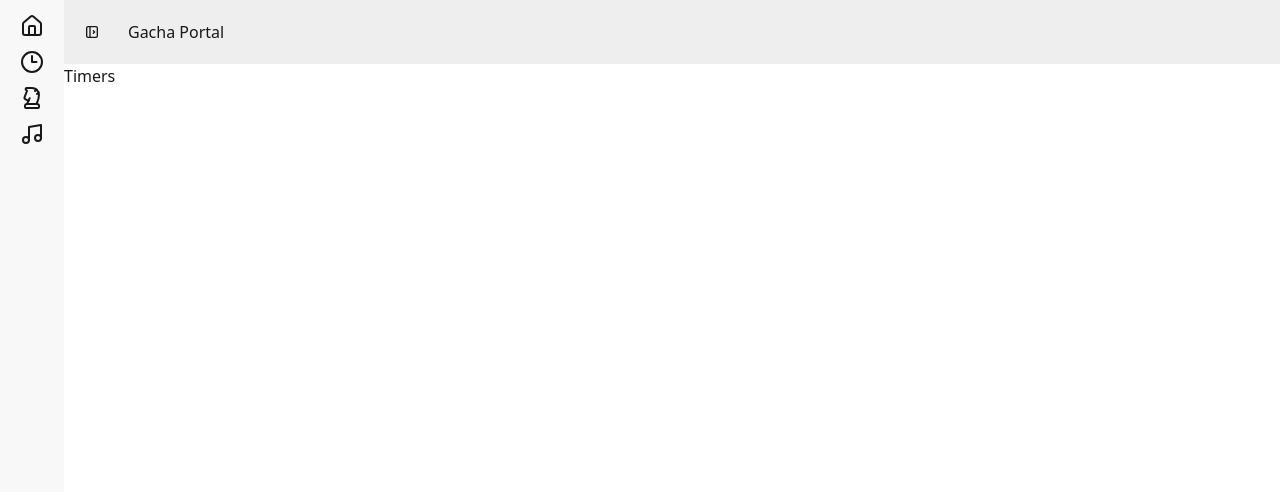
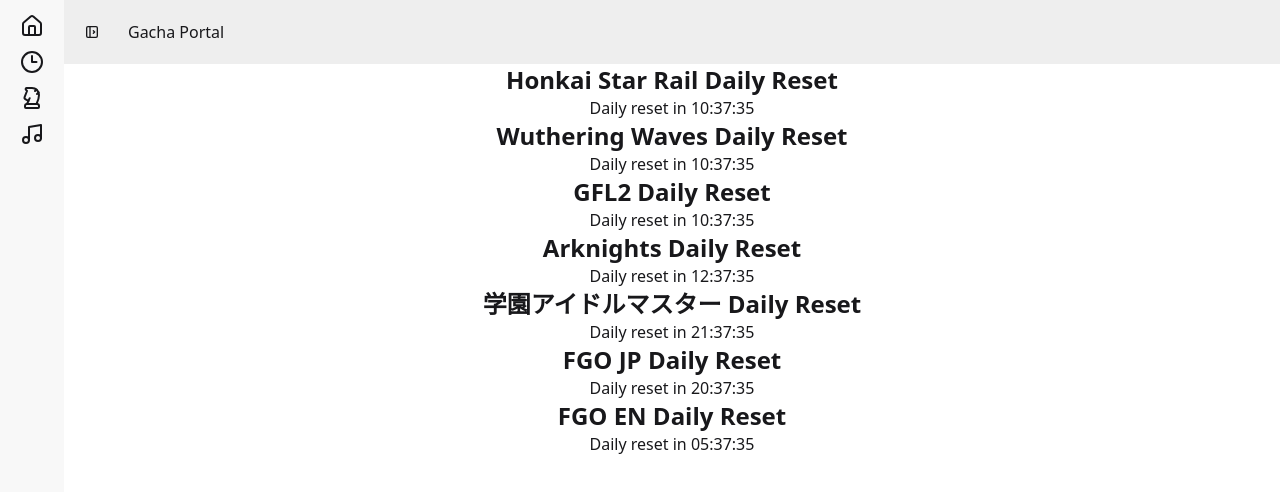
Before and after one commit to jbillote/daily-portal-web, a SvelteKit app in the folder frontend/: page /timers in a window 1280 px wide. Shown: the top 492 px of the page. Built offline with nearby package versions, Linux system fonts and the light colour scheme.

Commit message:
feat: daily reset timers

```diff
--- a/frontend/package.json
+++ b/frontend/package.json
@@ -24,6 +24,7 @@
 		"@lucide/svelte": "^0.554.0",
 		"@tailwindcss/vite": "^4.1.17",
 		"daisyui": "^5.5.5",
+		"luxon": "^3.7.2",
 		"tailwindcss": "^4.1.17"
 	}
 }
--- a/frontend/src/routes/timers/+page.svelte
+++ b/frontend/src/routes/timers/+page.svelte
@@ -1 +1,83 @@
-Timers
+<script lang="ts">
+	import { DateTime } from  "luxon";
+	import { onMount } from "svelte";
+
+	let time = $state(DateTime.now());
+
+	// Might not have to use $state to save resources
+	// Use $state for now so it gets updated right away, though this shouldn't happen often
+	// TODO: Look into potential better ways to get to next reset time
+	let hoyoSlopDailyReset = $state(DateTime.utc().set({ hour: 9, minute: 0, second: 0, millisecond: 0 }));
+	let gkmsDailyReset = $state(DateTime.utc().set({ hour: 20, minute: 0, second: 0, millisecond: 0 }));
+	let arknightsDailyReset = $state(DateTime.utc().set({ hour: 11, minute: 0, second: 0, millisecond: 0 }));
+	let fgoJPDailyReset = $state(DateTime.utc().set({ hour: 19, minute: 0, second: 0, millisecond: 0 }));
+	let fgoENDailyReset = $state(DateTime.utc().set({ hour: 4, minute: 0, second: 0, millisecond: 0 }));
+
+	onMount(() => {
+		const interval = setInterval(() => {
+			time = DateTime.now();
+		}, 1000);
+
+		hoyoSlopDailyReset = hoyoSlopDailyReset.diff(time).valueOf() < 0 ? hoyoSlopDailyReset.plus({ days: 1 }) : hoyoSlopDailyReset;
+		gkmsDailyReset = gkmsDailyReset.diff(time).valueOf() < 0 ? gkmsDailyReset.plus({ days: 1 }) : gkmsDailyReset;
+		arknightsDailyReset = arknightsDailyReset.diff(time).valueOf() < 0 ? arknightsDailyReset.plus({ days: 1 }) : arknightsDailyReset;
+		fgoJPDailyReset = fgoJPDailyReset.diff(time).valueOf() < 0 ? fgoJPDailyReset.plus({ days: 1 }) : fgoJPDailyReset;
+		fgoENDailyReset = fgoENDailyReset.diff(time).valueOf() < 0 ? fgoENDailyReset.plus({ days: 1 }) : fgoENDailyReset;
+
+		return () => {
+			clearInterval(interval)
+		};
+	});
+</script>
+
+<div class="text-center">
+	<div class="text-2xl font-bold">Honkai Star Rail Daily Reset</div>
+	<div class="tooltip">
+		<div class="tooltip-content">
+			<span>{hoyoSlopDailyReset.toLocal().toFormat("EEEE MMMM d, yyyy HH:mm:ss")}</span>
+		</div>
+		<div>Daily reset in {hoyoSlopDailyReset.diff(time).toFormat("hh:mm:ss")}</div>
+	</div>
+	<div class="text-2xl font-bold">Wuthering Waves Daily Reset</div>
+	<div class="tooltip">
+		<div class="tooltip-content">
+			<span>{hoyoSlopDailyReset.toLocal().toFormat("EEEE MMMM d, yyyy HH:mm:ss")}</span>
+		</div>
+		<div>Daily reset in {hoyoSlopDailyReset.diff(time).toFormat("hh:mm:ss")}</div>
+	</div>
+	<div class="text-2xl font-bold">GFL2 Daily Reset</div>
+	<div class="tooltip">
+		<div class="tooltip-content">
+			<span>{hoyoSlopDailyReset.toLocal().toFormat("EEEE MMMM d, yyyy HH:mm:ss")}</span>
+		</div>
+		<div>Daily reset in {hoyoSlopDailyReset.diff(time).toFormat("hh:mm:ss")}</div>
+	</div>
+	<div class="text-2xl font-bold">Arknights Daily Reset</div>
+	<div class="tooltip">
+		<div class="tooltip-content">
+			<span>{arknightsDailyReset.toLocal().toFormat("EEEE MMMM d, yyyy HH:mm:ss")}</span>
+		</div>
+		<div>Daily reset in {arknightsDailyReset.diff(time).toFormat("hh:mm:ss")}</div>
+	</div>
+	<div class="text-2xl font-bold">学園アイドルマスター Daily Reset</div>
+	<div class="tooltip">
+		<div class="tooltip-content">
+			<span>{gkmsDailyReset.toLocal().toFormat("EEEE MMMM d, yyyy HH:mm:ss")}</span>
+		</div>
+		<div>Daily reset in {gkmsDailyReset.diff(time).toFormat("hh:mm:ss")}</div>
+	</div>
+	<div class="text-2xl font-bold">FGO JP Daily Reset</div>
+	<div class="tooltip">
+		<div class="tooltip-content">
+			<span>{fgoJPDailyReset.toLocal().toFormat("EEEE MMMM d, yyyy HH:mm:ss")}</span>
+		</div>
+		<div>Daily reset in {fgoJPDailyReset.diff(time).toFormat("hh:mm:ss")}</div>
+	</div>
+	<div class="text-2xl font-bold">FGO EN Daily Reset</div>
+	<div class="tooltip">
+		<div class="tooltip-content">
+			<span>{fgoENDailyReset.toLocal().toFormat("EEEE MMMM d, yyyy HH:mm:ss")}</span>
+		</div>
+		<div>Daily reset in {fgoENDailyReset.diff(time).toFormat("hh:mm:ss")}</div>
+	</div>
+</div>
```
Also changed, not shown: 1 other file (tests, documents, lock files or other folders).
